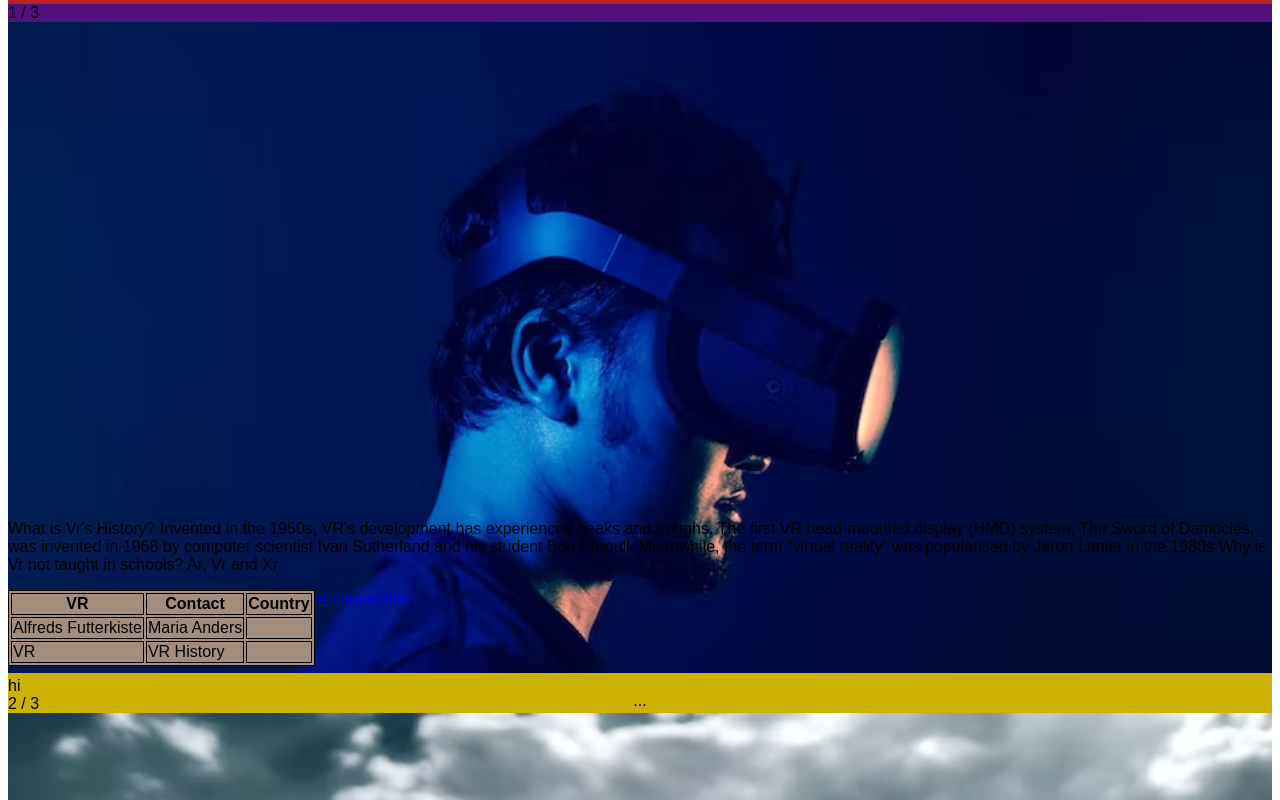
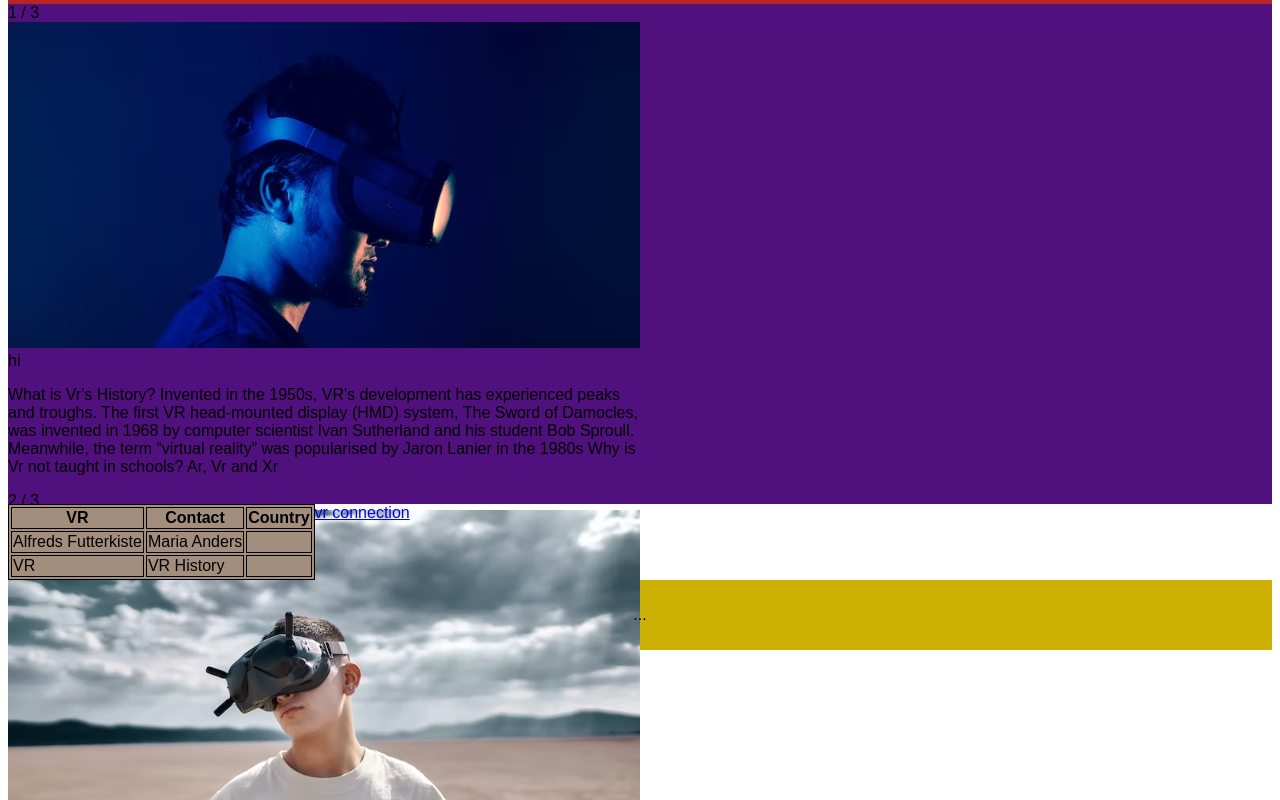
Before and after one commit to sinclairsystems/jennyxue, a plain HTML site: page index.html in a window 1280 px wide. Shown: the part 520-1320 px from the top of the page. Drawn offline with Linux system fonts and the light colour scheme.

Commit message:
trying a few things

```diff
--- /dev/null
+++ b/gridTutorial.css
@@ -0,0 +1,54 @@
+
+
+:root {
+    --clr-dark: #0f172a;
+    --clr-light: #f1f5f9;
+    --clr-accent: #e11d48;
+  }
+
+  *,
+  *::before,
+  *::after {
+    box-sizing: border-box;
+  }
+
+  body {
+    margin: 5em 0 0 0;
+    padding: 0;
+    line-height: 1.6;
+    word-spacing: 1.4px;
+    font-family: 'Roboto', sans-serif;
+    color: var(--clr-dark);
+    background-color: var(--clr-light);
+  }
+
+  .container {
+    display: grid;
+    grid-template-columns: 50% 50% ;
+    grid-template-rows: 25% 25% 25% 25%;
+    width: 80%;
+    margin: 0 auto;
+    border: 10px solid var(--clr-dark);
+  }
+
+  .item {
+    padding: 0.5em;
+    background-color: #fb7185;
+    font-weight: 700;
+    color: var(--clr-light);
+    border: 10px solid var(--clr-accent);
+  }
+
+
+  .item-1 {
+
+
+
+  }
+
+ .item-7{
+
+    /* row-start col-start row-end col-end */
+    grid-area: 4 / 1 / 4 / 3 ;
+
+ }
--- a/index.html
+++ b/index.html
@@ -32,50 +32,51 @@
   </script>
 
 
-  <div class="content">
+  <div class="content" width="100%">
     <!-- Slideshow container -->
     <div class="slideshow-container">
 
       <!-- Full-width images with number and caption text -->
+      <div class="item item-1">
         <div class="mySlides fade">
           <div class="numbertext">1 / 3</div>
           <img src="images/vr4.avif" style="width:100%">
           <div class="text">hi</div>
         </div>
+    </div>
 
+      <div class = "item item-2">
+        <p>What is Vr's History?
+          Invented in the 1950s, VR's development has experienced peaks and troughs.
+          The first VR head-mounted display (HMD) system, The Sword of Damocles, was invented in 1968 by computer scientist Ivan Sutherland and his student Bob Sproull.
+          Meanwhile, the term “virtual reality” was popularised by Jaron Lanier in the 1980s
+          Why is Vr not taught in schools?
+          Ar, Vr and Xr
+          </p>
+      </div>
+
+      <div class = "item item-3">
         <div class="mySlides fade">
           <div class="numbertext">2 / 3</div>
           <img src="images/vr5.avif" style="width:100%">
           <div class="text">Caption Two</div>
         </div>
+      </div>
 
+      <div class = "item item-4">
         <div class="mySlides fade">
           <div class="numbertext">3 / 3</div>
           <img src="images/vr6.avif" style="width:100%">
           <div class="text">Caption Three</div>
         </div>
-      let slideIndex = 1;
-      showSlides(slideIndex);
+      </div>
 
-      // Next/previous controls
-      function plusSlides(n) {
-      showSlides(slideIndex += n);
-      }
+      <div class="content1">
+        <p>
 
-      // Thumbnail image controls
-      function currentSlide(n) {
-      showSlides(slideIndex = n);
-      }
+        </p>
+       </div>
 
-      function showSlides(n) {
-      let i;
-      let slides = document.getElementsByClassName("mySlides");
-      let dots = document.getElementsByClassName("dot");
-      if (n > slides.length) {slideIndex = 1}
-      if (n < 1) {slideIndex=slides.length} for (i=0; i < slides.length; i++) { slides[i].style.display="none" ; } for
-        (i=0; i < dots.length; i++) { dots[i].className=dots[i].className.replace(" active", "" ); }
-        slides[slideIndex-1].style.display="block" ; dots[slideIndex-1].className +=" active" ; } <!-- Next and previous
-        buttons -->
         <a class="prev" onclick="plusSlides(-1)">&#10094;</a>
         <a class="next" onclick="plusSlides(1)">&#10095;</a>
     </div>
@@ -88,19 +89,13 @@
       <span class="dot" onclick="currentSlide(3)"></span>
     </div>
 
+
+
+
   </div>
 
-  <div class="content1">
-   <p>
-    What is Vr's History?
-   Invented in the 1950s, VR's development has experienced peaks and troughs.
-    The first VR head-mounted display (HMD) system, The Sword of Damocles, was invented in 1968 by computer scientist Ivan Sutherland and his student Bob Sproull.
-    Meanwhile, the term “virtual reality” was popularised by Jaron Lanier in the 1980s
-   Why is Vr not taught in schools?
-    Ar, Vr and Xr
-   </p>
-  </div>
 
+  <div class = "item item-5">
     <div class="row">
       <table>
         <tr>
@@ -122,6 +117,7 @@
       <a href="https://experiments.withgoogle.com/collection/webvr">vr connection</a>
 
     </div>
+  </div>
 
   <div class="footer">
     <p>...</p>
--- a/style.css
+++ b/style.css
@@ -25,9 +25,26 @@
     }
 
       .content{
+        display: grid;
+        grid-template-columns: 50% 50% ;
+        grid-template-rows: 25% 25% 25%;
         background-color:rgb(80, 16, 125);
         height: 500px;
     }
+
+    .item-1 {
+      /* row-start col-start row-end col-end */
+      grid-area: 1 / 1 / 1 / 1 ;
+
+
+    }
+    .item-2 {
+      /* row-start col-start row-end col-end */
+      grid-area: 1 / 2 / 1 / 3 ;
+
+
+    }
+
 
     /* Container for flexboxes */
     .row {
```
Also changed, not shown: gridTutorial.html (added, +35 -0 lines). Lines whose indentation alone changed are shown as unchanged.
